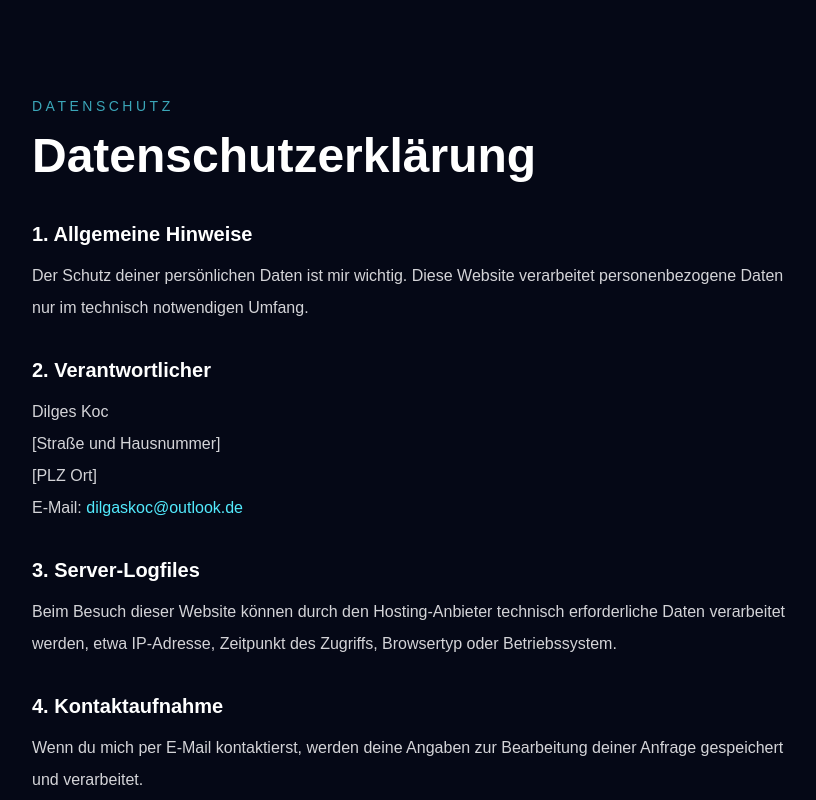
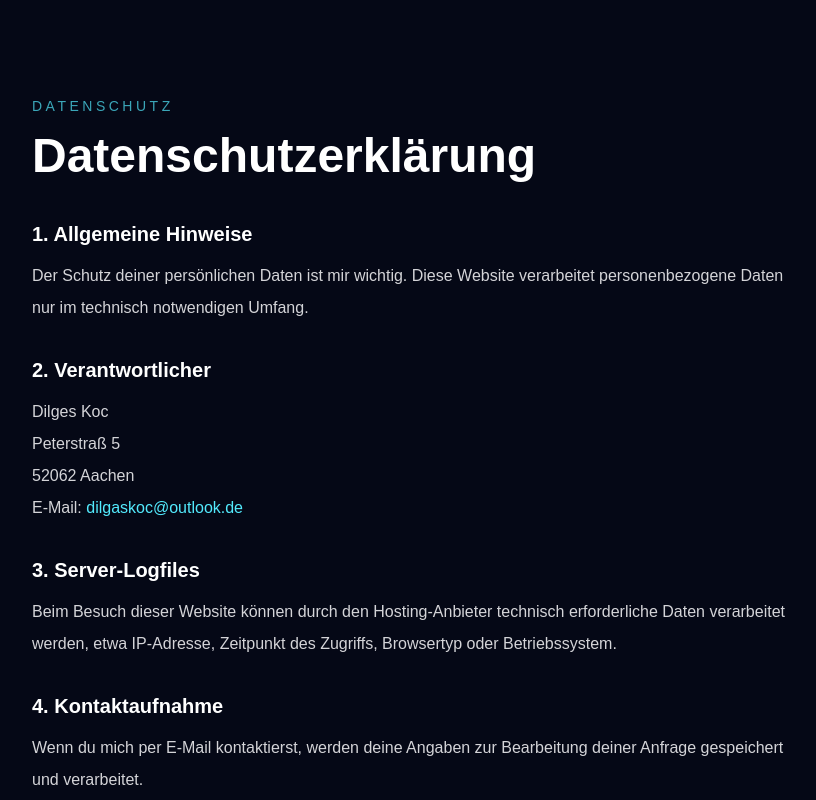
Before and after one commit to Dilges-Koc/dilges-koc-website, a Next.js app: page /datenschutz in a window 1280 px wide. Shown: the top 800 px of the page, without its empty margins (224-1040 px from the left). Built offline with nearby package versions, Linux system fonts and the light colour scheme.

Commit message:
Update metadata base

```diff
--- a/app/datenschutz/page.tsx
+++ b/app/datenschutz/page.tsx
@@ -30,9 +30,9 @@ export default function DatenschutzPage() {
             <p className="mt-3 leading-8">
               Dilges Koc
               <br />
-              [Straße und Hausnummer]
+              Peterstraß 5
               <br />
-              [PLZ Ort]
+              52062 Aachen
               <br />
               E-Mail:{" "}
               <a
--- a/app/impressum/page.tsx
+++ b/app/impressum/page.tsx
@@ -21,9 +21,9 @@ export default function ImpressumPage() {
             <p className="mt-3 leading-8">
               Dilges Koc
               <br />
-              [Straße und Hausnummer]
+              Peterstraße 5
               <br />
-              [PLZ Ort]
+              52062 Aachen
               <br />
               Deutschland
             </p>
@@ -47,17 +47,16 @@ export default function ImpressumPage() {
             <p className="mt-3 leading-8">
               Dilges Koc
               <br />
-              [Straße und Hausnummer]
+              Peterstraße 5
               <br />
-              [PLZ Ort]
+              52062 Aachen
             </p>
           </section>
 
           <section>
             <h2 className="text-xl font-semibold text-white">Hinweis</h2>
             <p className="mt-3 leading-8">
-              Bitte ergänze hier noch deine vollständige ladungsfähige Anschrift,
-              bevor du die Website veröffentlichst.
+
             </p>
           </section>
         </div>
```
